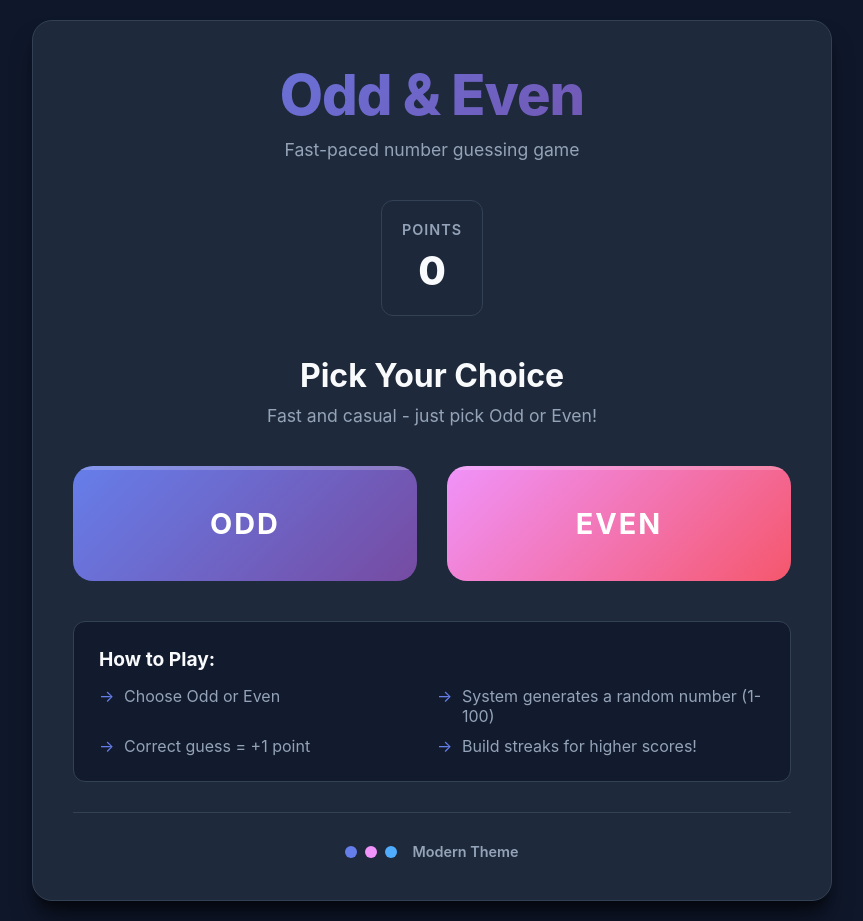
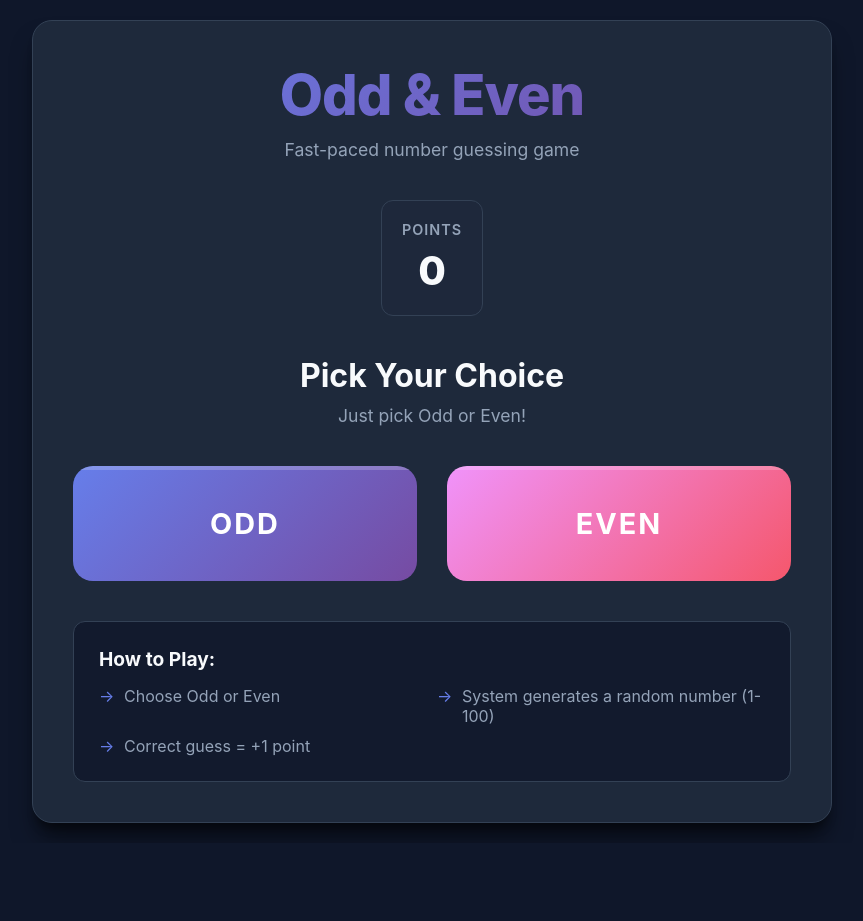
Before and after one commit to WaruchoJaneNgugi/oddeven, a React (Vite) app: page / in a window 1280 px wide. Shown: the whole page, without its empty margins (208-1071 px from the left). After the commit the page ends 843 px from the top, so only its background shows below. Built offline with nearby package versions, Linux system fonts and the light colour scheme.

Commit message:
updated layout

```diff
--- a/src/components/OddEvenGame.tsx
+++ b/src/components/OddEvenGame.tsx
@@ -82,7 +82,7 @@ const OddEvenGame: React.FC = () => {
     //     setIsCorrect(null);
     //     setGameStatus('idle');
     //     setCountdown(3);
-    // }, []);
+    // }, []);game-subtitle
 
     // Cleanup on unmount
     useEffect(() => {
@@ -110,7 +110,7 @@ const OddEvenGame: React.FC = () => {
             {gameStatus === 'idle' && (
                 <div className="choice-screen">
                     <h2 className="choice-title">Pick Your Choice</h2>
-                    <p className="choice-subtitle">Fast and casual - just pick Odd or Even!</p>
+                    <p className="choice-subtitle">Just pick Odd or Even!</p>
                     <div className="choice-buttons">
                         <div
                             className="choice-btn odd-btn"
@@ -189,17 +189,7 @@ const OddEvenGame: React.FC = () => {
                     <li>Choose Odd or Even</li>
                     <li>System generates a random number (1-100)</li>
                     <li>Correct guess = +1 point</li>
-                    <li>Build streaks for higher scores!</li>
                 </ul>
-            </div>
-
-            <div className="theme-toggle">
-                <div className="theme-dots">
-                    <div className="theme-dot primary"></div>
-                    <div className="theme-dot secondary"></div>
-                    <div className="theme-dot accent"></div>
-                </div>
-                <span className="theme-label">Modern Theme</span>
             </div>
         </div>
     );
```
